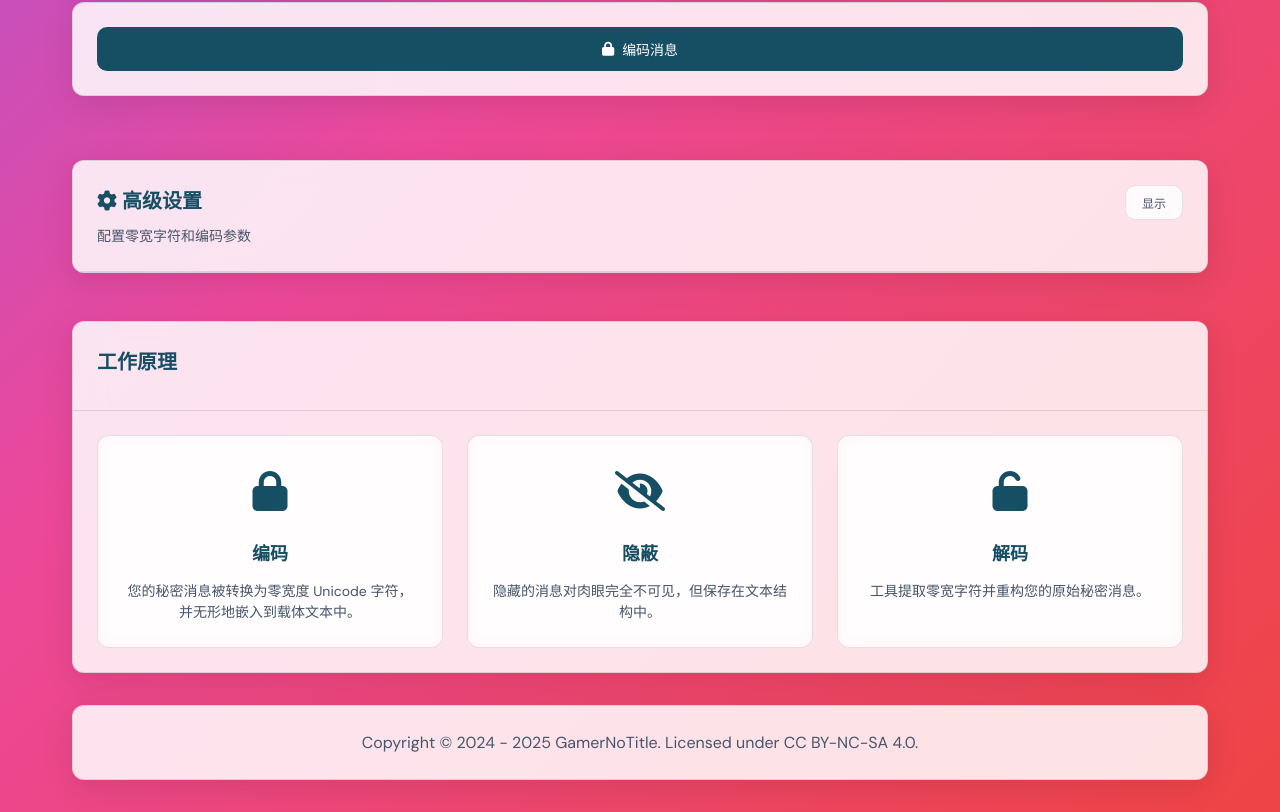
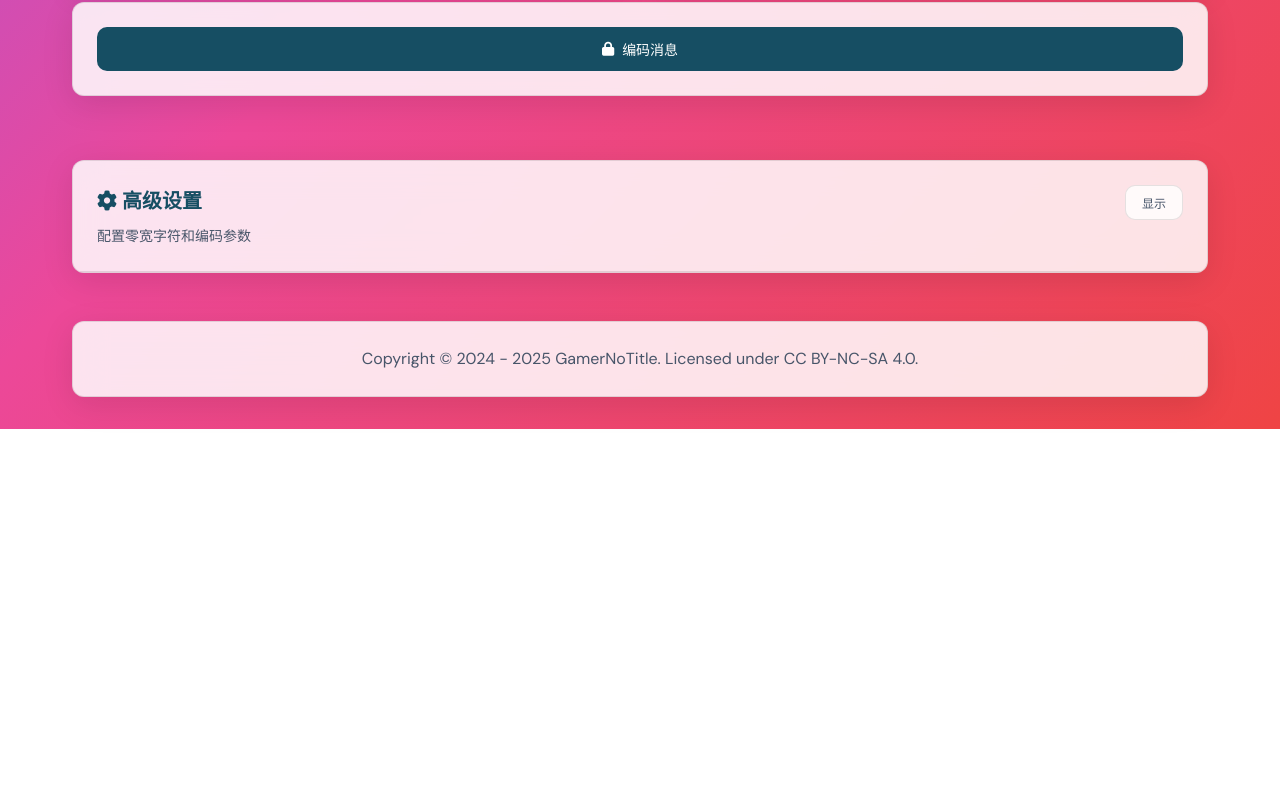
Before and after one commit to GamerNoTitle/ZeroWidth, a plain HTML site: page index.html in a window 1280 px wide. Shown: the part 978-1790 px from the top of the page. After the commit the page ends 1407 px from the top, so only its background shows below. Drawn offline with Linux system fonts and the light colour scheme; a script that the page names is missing.

Commit message:
chore: 删除不必要的内容

```diff
--- a/index.html
+++ b/index.html
@@ -394,41 +394,6 @@
                 </div>
             </div>
 
-            <div class="card">
-                <div class="card-header">
-                    <h3>工作原理</h3>
-                </div>
-                <div class="card-content">
-
-                    <div class="how-it-works">
-                        <div class="step-card">
-                            <div class="step">
-
-                                <div class="step-icon"><i class="fas fa-lock"></i></div>
-                                <h4>编码</h4>
-                                <p>您的秘密消息被转换为零宽度 Unicode 字符，并无形地嵌入到载体文本中。</p>
-                            </div>
-                        </div>
-                        <div class="step-card">
-                            <div class="step">
-
-                                <div class="step-icon"><i class="fas fa-eye-slash"></i></div>
-                                <h4>隐蔽</h4>
-                                <p>隐藏的消息对肉眼完全不可见，但保存在文本结构中。</p>
-                            </div>
-                        </div>
-                        <div class="step-card">
-                            <div class="step">
-
-                                <div class="step-icon"><i class="fas fa-unlock"></i></div>
-                                <h4>解码</h4>
-                                <p>工具提取零宽字符并重构您的原始秘密消息。</p>
-                            </div>
-                        </div>
-                    </div>
-                </div>
-            </div>
-
             <div class="card" style="margin-top: 2em; text-align: center;">
                 <div class="card-content">
                     <div class="footer">
```
